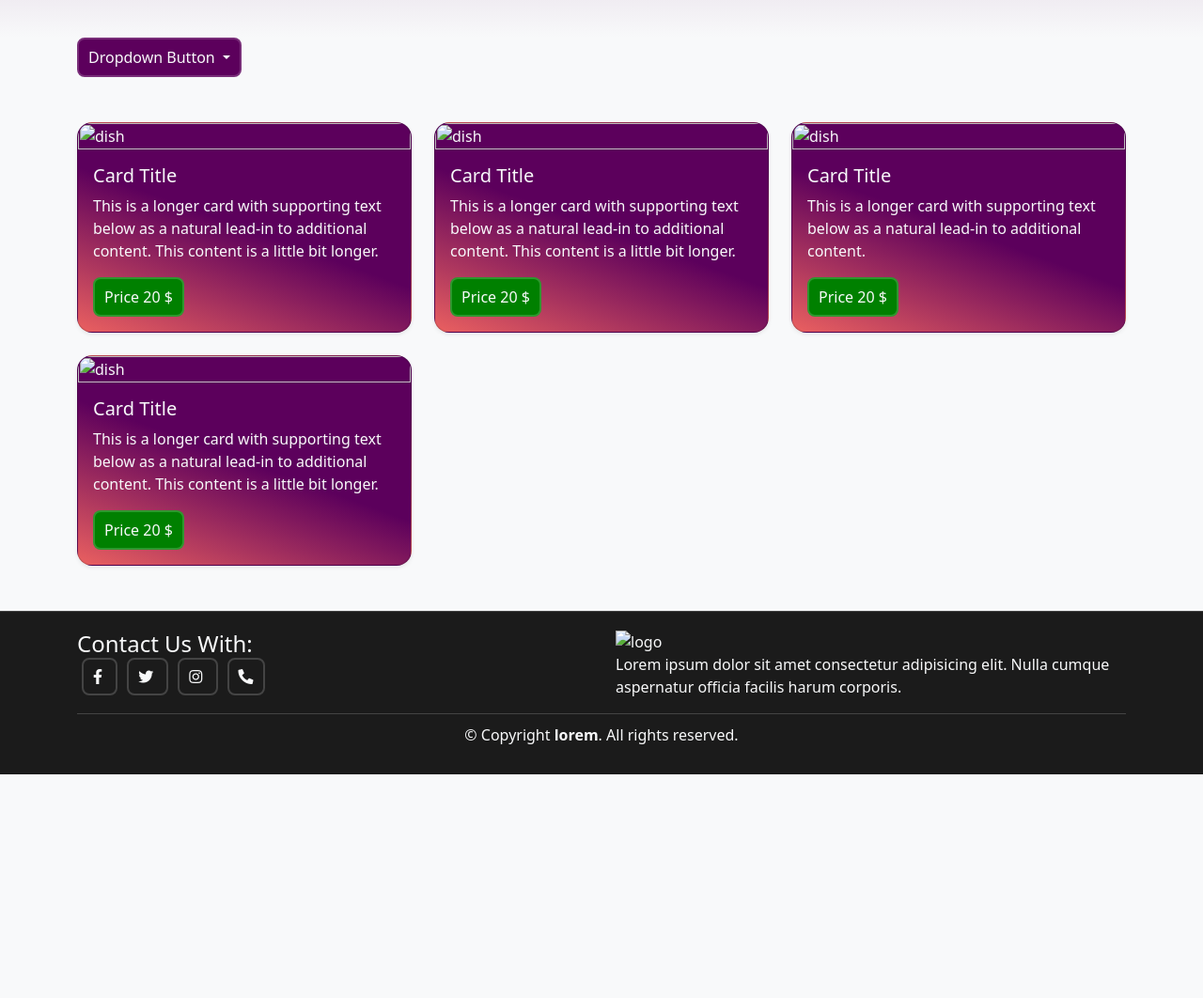
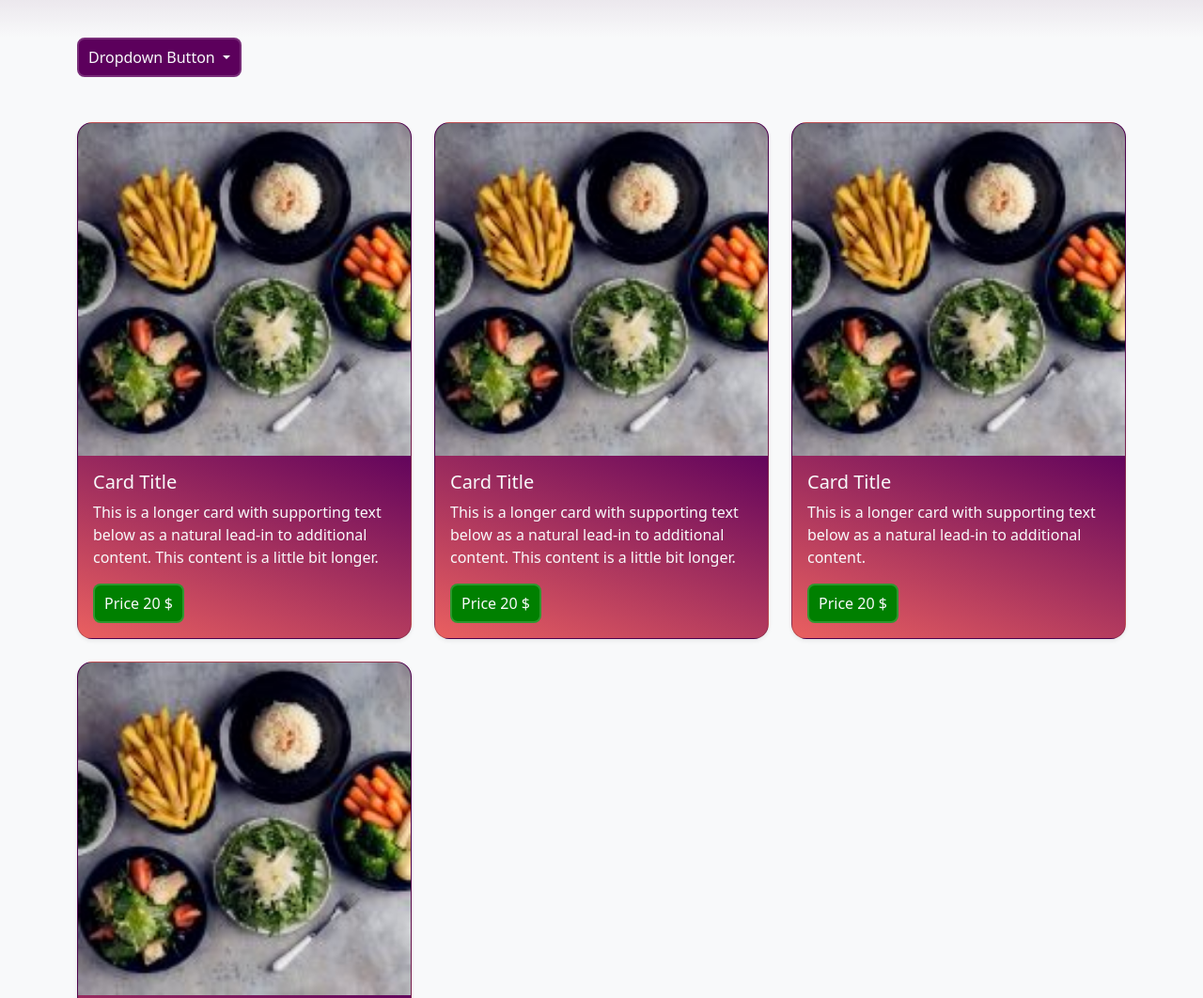
Before and after one commit to mahmoud-abu-attiya/menu-template, a plain HTML site: page index.html in a window 1280 px wide. Shown: the part 760-1822 px from the top of the page at 94% size. Before the commit the page ends 1584 px from the top, so only its background shows below. Drawn offline with nearby package versions, Linux system fonts and the light colour scheme; the site is published under a folder, as on GitHub Pages, so addresses that start at the root find nothing.

Commit message:
fix images

```diff
--- a/index.html
+++ b/index.html
@@ -109,7 +109,7 @@
           <div class="row row-cols-1 row-cols-md-3 g-4">
             <div class="col">
               <div class="card h-100 shadow-sm">
-                <img src="/d3.jpg" class="card-img-top" alt="dish">
+                <img src="d3.jpg" class="card-img-top" alt="dish">
                 <div class="card-body">
                   <h5 class="card-title">Card title</h5>
                   <p class="card-text">This is a longer card with supporting text below as a natural lead-in to additional content. This content is a little bit longer.</p>
@@ -119,7 +119,7 @@
             </div>
             <div class="col">
               <div class="card h-100 shadow-sm">
-                <img src="/d3.jpg" class="card-img-top" alt="dish">
+                <img src="d3.jpg" class="card-img-top" alt="dish">
                 <div class="card-body">
                   <h5 class="card-title">Card title</h5>
                   <p class="card-text">This is a longer card with supporting text below as a natural lead-in to additional content. This content is a little bit longer.</p>
@@ -129,7 +129,7 @@
             </div>
             <div class="col">
               <div class="card h-100 shadow-sm">
-                <img src="/d3.jpg" class="card-img-top" alt="dish">
+                <img src="d3.jpg" class="card-img-top" alt="dish">
                 <div class="card-body">
                   <h5 class="card-title">Card title</h5>
                   <p class="card-text">This is a longer card with supporting text below as a natural lead-in to additional content.</p>
@@ -139,7 +139,7 @@
             </div>
             <div class="col">
               <div class="card h-100 shadow-sm">
-                <img src="/d3.jpg" class="card-img-top" alt="dish">
+                <img src="d3.jpg" class="card-img-top" alt="dish">
                 <div class="card-body">
                   <h5 class="card-title">Card title</h5>
                   <p class="card-text">This is a longer card with supporting text below as a natural lead-in to additional content. This content is a little bit longer.</p>
@@ -170,7 +170,7 @@
             </a>
           </div>
           <div class="footer_head_info">
-            <img src="/logoipsum.svg" alt="logo" />
+            <img src="logoipsum.svg" alt="logo" />
             <p>
               Lorem ipsum dolor sit amet consectetur adipisicing elit. Nulla
               cumque aspernatur officia facilis harum corporis.
--- a/style.css
+++ b/style.css
@@ -59,7 +59,7 @@ header{
   height: 100vh;
   display: grid;
   place-content: center;
-  background-image: linear-gradient(to bottom ,rgba(var(--secondary-color), 1), rgba(var(--primary-color) , 0.5), var(--light-color)), url(/bg.jpg);
+  background-image: linear-gradient(to bottom ,rgba(var(--secondary-color), 1), rgba(var(--primary-color) , 0.5), var(--light-color)), url("bg.jpg");
   background-size: cover;
 }
 .hello{
```
